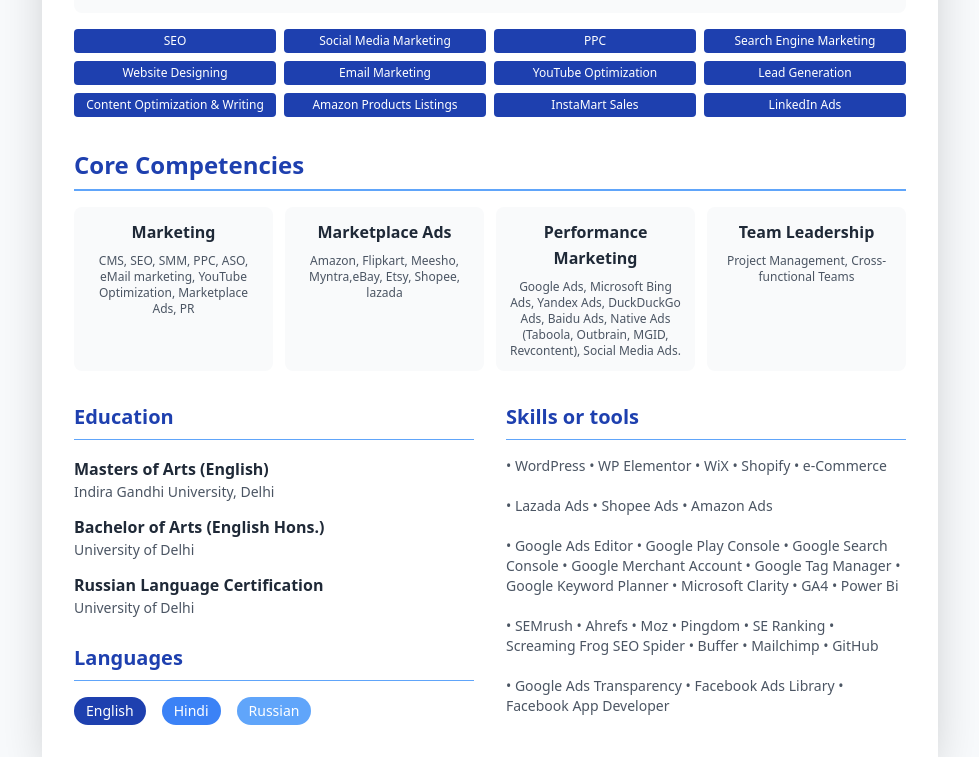
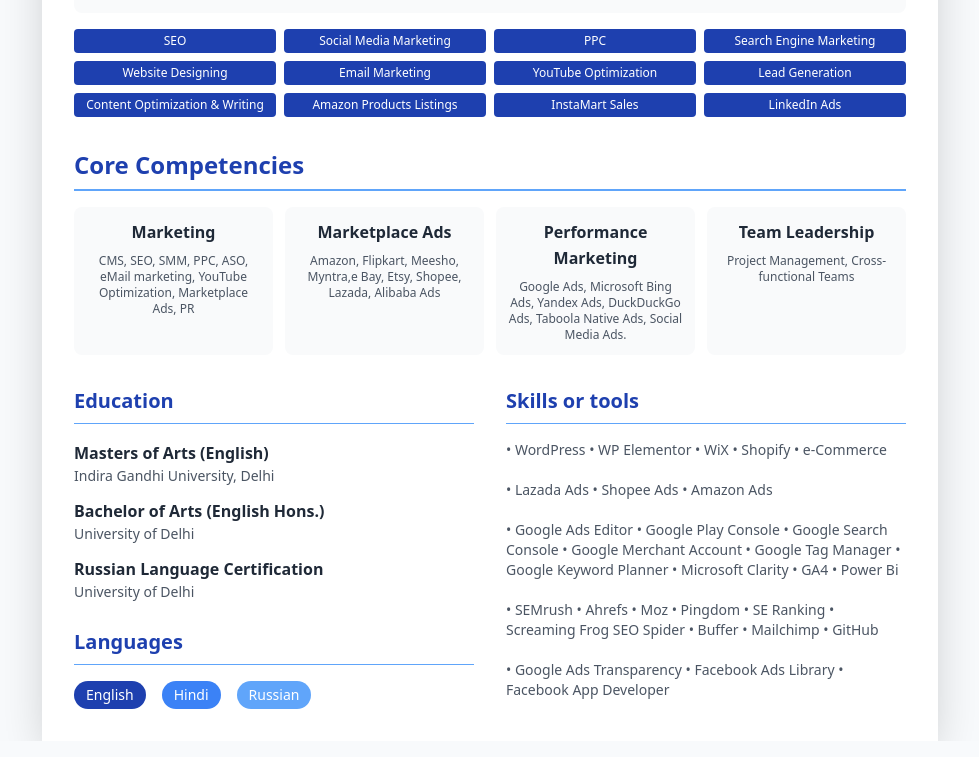
Before and after one commit to ManishYadav-DigitalMarketingExpert/CV, a plain HTML site: page index.html in a window 1280 px wide. Shown: the part 2753-3510 px from the top of the page, without its empty margins (150-1129 px from the left). Drawn offline with nearby package versions, Linux system fonts and the light colour scheme.

Commit message:
Update index.html

```diff
--- a/index.html
+++ b/index.html
@@ -318,11 +318,11 @@
                     </div>
                     <div class="bg-gray-50 p-3 rounded-lg text-center">
                         <h4 class="font-semibold text-dark mb-2">Marketplace Ads</h4>
-                        <p class="text-xs text-gray-600">Amazon, Flipkart, Meesho, Myntra,eBay, Etsy, Shopee, lazada</p>
+                        <p class="text-xs text-gray-600">Amazon, Flipkart, Meesho, Myntra,e Bay, Etsy, Shopee, Lazada, Alibaba Ads</p>
                     </div>
                          <div class="bg-gray-50 p-3 rounded-lg text-center">
                         <h4 class="font-semibold text-dark mb-2">Performance Marketing</h4>
-                        <p class="text-xs text-gray-600">Google Ads, Microsoft Bing Ads, Yandex Ads, DuckDuckGo Ads, Baidu Ads, Native Ads (Taboola, Outbrain, MGID, Revcontent), Social Media Ads.</p>
+                        <p class="text-xs text-gray-600">Google Ads, Microsoft Bing Ads, Yandex Ads, DuckDuckGo Ads, Taboola Native Ads, Social Media Ads.</p>
                     </div>
                     <div class="bg-gray-50 p-3 rounded-lg text-center">
                         <h4 class="font-semibold text-dark mb-2">Team Leadership</h4>
```
